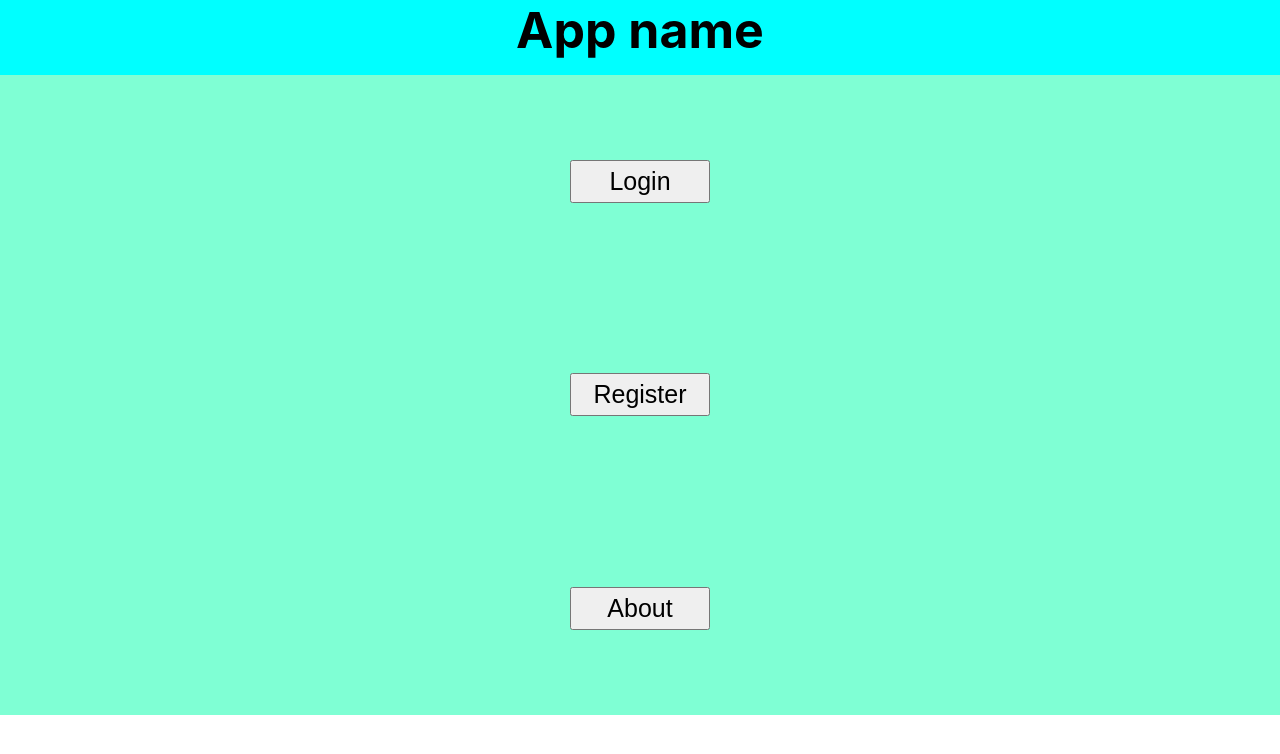
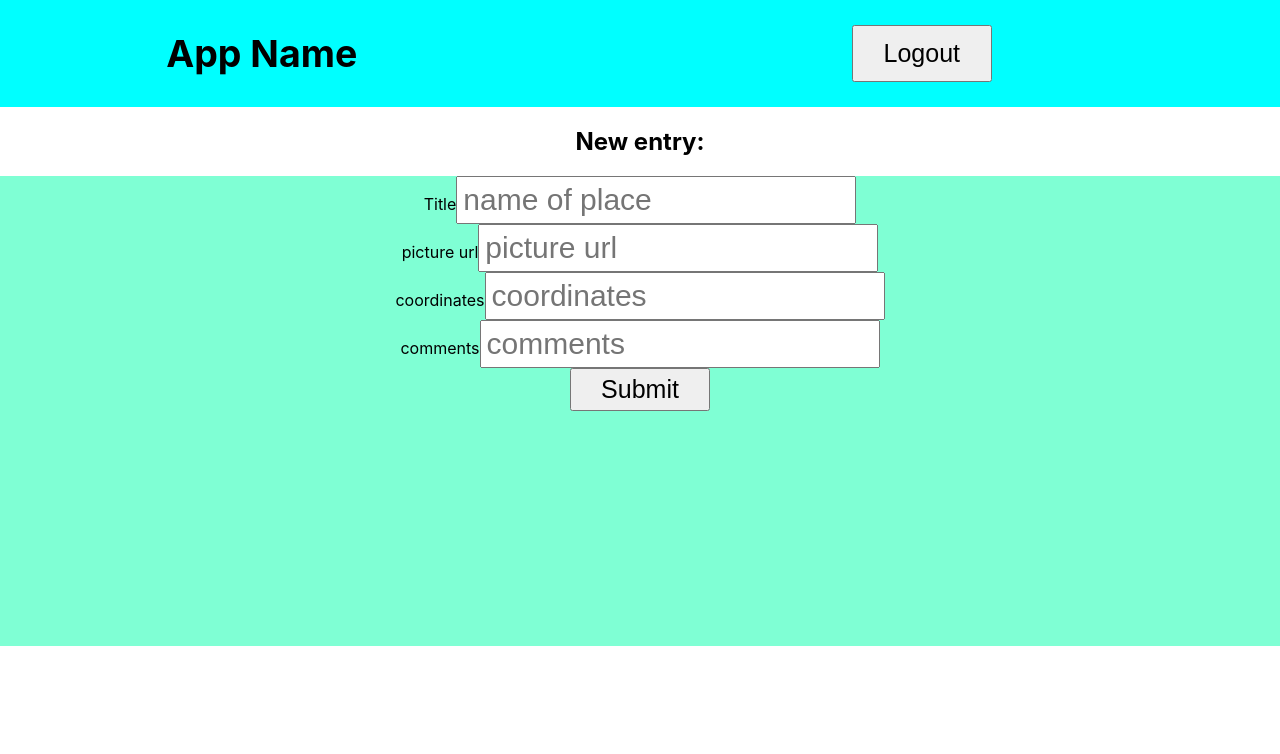
Before and after one commit to Jswens24/auth-testing, a React (Create React App) app: page /newEntry in a window 1280 px wide. Shown: the top 754 px of the page. Built offline with nearby package versions, Linux system fonts and the light colour scheme.

Commit message:
new posts working

```diff
--- a/src/App.js
+++ b/src/App.js
@@ -4,6 +4,7 @@ import Login from './components/auth/Login';
 import Register from './components/auth/Register';
 import AuthPage from './components/layout/AuthPage';
 import UserHomePage from './components/layout/UserHomePage';
+import UserPostForm from './components/userPosts/UserPostForm';
 
 function App() {
   return (
@@ -13,6 +14,7 @@ function App() {
         <Route path='/login' element={<Login />} />
         <Route path='/register' element={<Register />} />
         <Route path='/userHomePage/:id' element={<UserHomePage />} />
+        <Route path='/newEntry/' element={<UserPostForm />} />
       </Routes>
     </div>
   );
--- a/src/components/layout/UserHomePage.jsx
+++ b/src/components/layout/UserHomePage.jsx
@@ -1,6 +1,7 @@
 import axios from 'axios';
 import React, { useEffect, useState } from 'react';
-import { useNavigate } from 'react-router-dom';
+import { Link, useNavigate } from 'react-router-dom';
+import UserPostForm from '../userPosts/UserPostForm';
 import Header from './Header';
 
 const UserHomePage = () => {
@@ -38,6 +39,12 @@ const UserHomePage = () => {
                 </ul>
             </nav>
             <h2>Welcome back {name}!</h2>
+            <div>
+                <div className="list"></div>
+                <Link to='/newEntry'>
+                    <button>Add new entry</button>
+                </Link>
+            </div>
         </div>
     )
 };
--- /dev/null
+++ b/src/components/userPosts/UserPostForm.jsx
@@ -0,0 +1,79 @@
+import axios from 'axios';
+import React, { useState } from 'react';
+import { useNavigate } from 'react-router-dom';
+
+const UserPostForm = () => {
+    const [title, setTitle] = useState('');
+    const [pictureUrl, setPictureUrl] = useState('');
+    const [coordinates, setCoordinates] = useState('');
+    const [comment, setComment] = useState('');
+
+    const navigate = useNavigate();
+
+    const handleLogout = () => {
+        localStorage.clear()
+        navigate('/');
+    };
+
+    const currentId = localStorage.getItem('user_id');
+
+    const handleSubmit = (e) => {
+        e.preventDefault();
+        if (title.length === 0 || pictureUrl.length === 0 || coordinates.length === 0 || comment.length === 0) {
+            alert('please enter all all fields')
+        } else {
+            axios
+                .post('http://localhost:4004/api/post', { title, pictureUrl, coordinates, comment, currentId })
+                .then((res) => {
+                    console.log(res.data)
+                })
+        }
+
+    }
+
+
+    return (
+        <div>
+            <nav>
+                <h1>App Name</h1>
+                <ul>
+                    <button onClick={handleLogout}>Logout</button>
+                </ul>
+            </nav>
+            <h2>New entry:</h2>
+            <form onSubmit={handleSubmit}>
+                <label>Title
+                    <input
+                        type='text'
+                        placeholder='name of place'
+                        onChange={e => setTitle(e.target.value)}
+                    />
+                </label>
+                <label>picture url
+                    <input
+                        type='text'
+                        placeholder='picture url'
+                        onChange={e => setPictureUrl(e.target.value)}
+                    />
+                </label>
+                <label>coordinates
+                    <input
+                        type='text'
+                        placeholder='coordinates'
+                        onChange={e => setCoordinates(e.target.value)}
+                    />
+                </label>
+                <label>comments
+                    <input
+                        type='text'
+                        placeholder='comments'
+                        onChange={e => setComment(e.target.value)}
+                    />
+                </label>
+                <button type='submit'>Submit</button>
+            </form>
+        </div>
+    )
+};
+
+export default UserPostForm;
```
Also changed, not shown: 2 other files (tests, documents, lock files or other folders).
